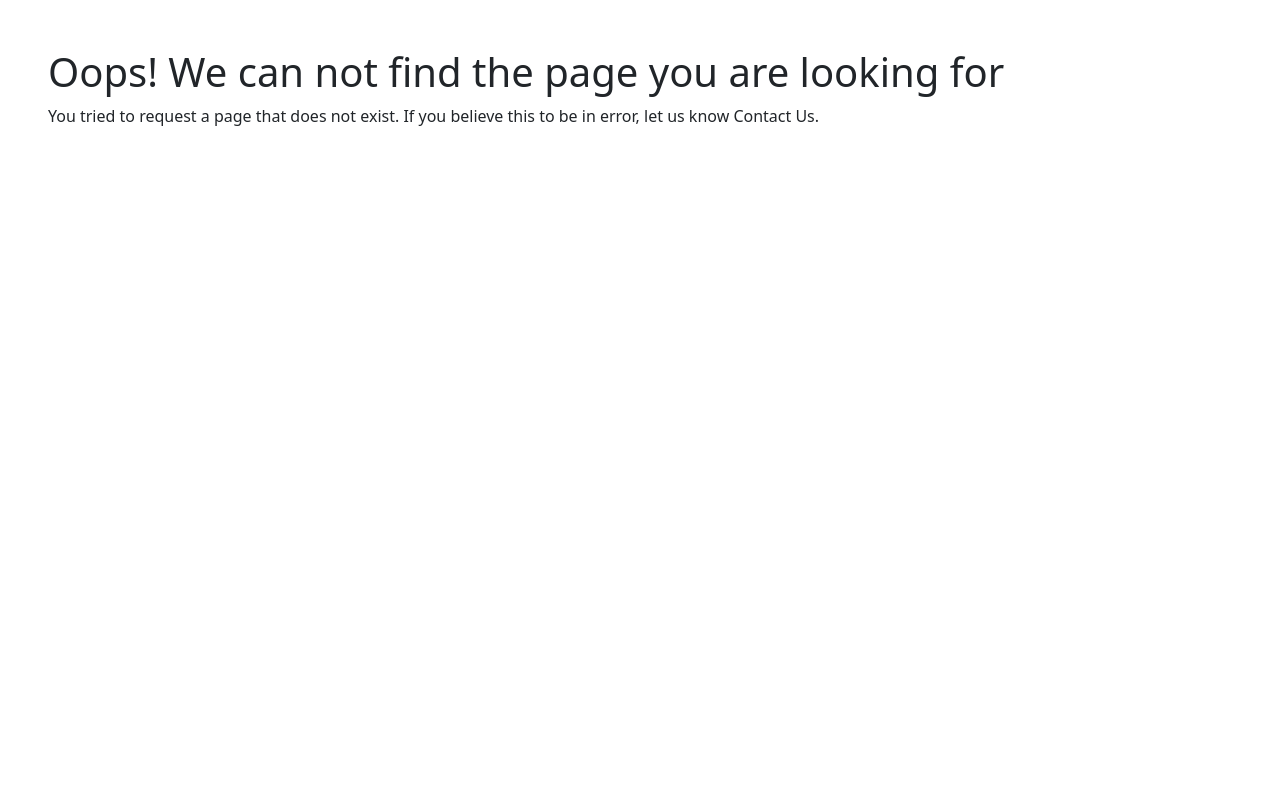
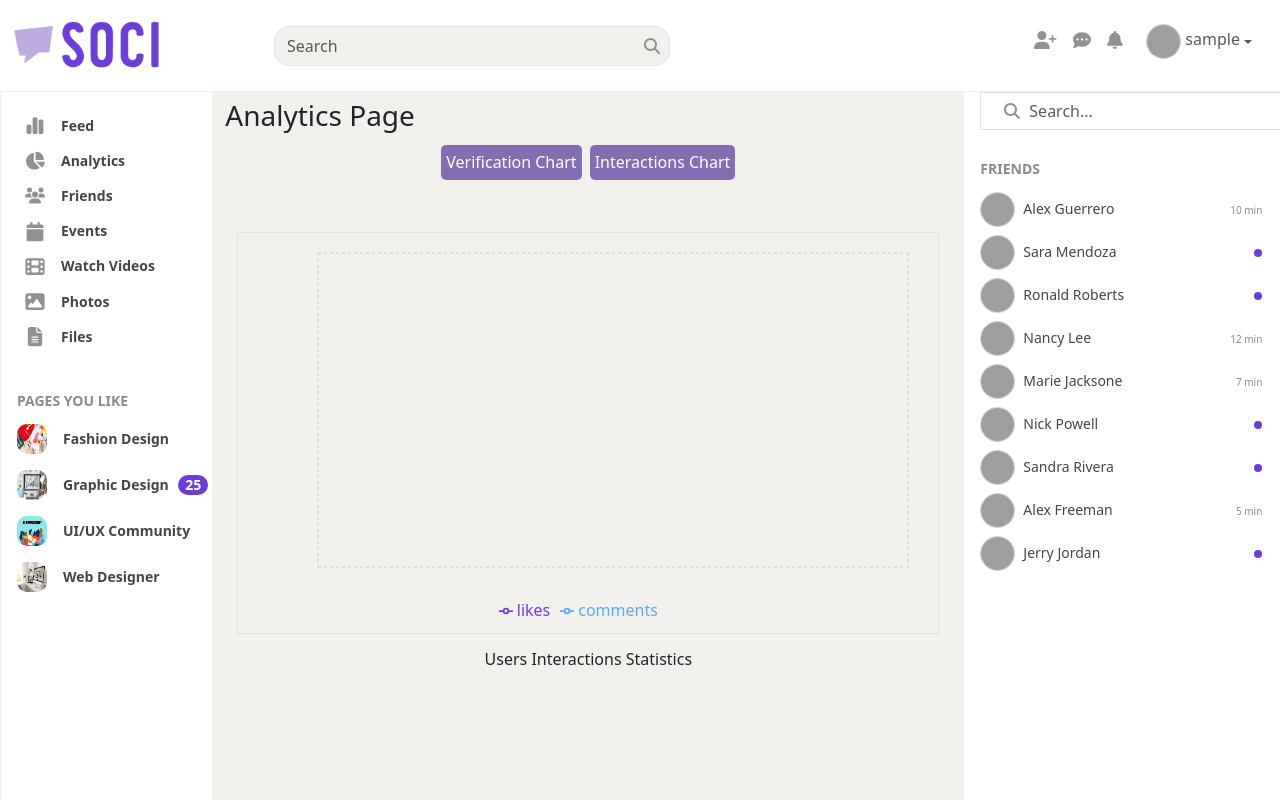
Before and after one commit to Farha-Dahman/SOCI-SocialMedia-App, a React (Create React App) app: page /analytics/interactions in a window 1280 px wide. Shown: the top 800 px of the page. Built offline with nearby package versions, Linux system fonts and the light colour scheme; no server answers; sample sign-in values are in the browser's storage; grey boxes are pictures that could not be loaded.

Commit message:
adding the analytics components for admin users

```diff
--- a/package.json
+++ b/package.json
@@ -14,6 +14,8 @@
     "@types/node": "^16.18.39",
     "@types/react": "^18.2.18",
     "@types/react-dom": "^18.2.7",
+    "@types/recharts": "^1.8.24",
+    "apexcharts": "^3.42.0",
     "axios": "^1.4.0",
     "bootstrap": "^5.3.1",
     "dayjs": "^1.11.9",
@@ -21,11 +23,13 @@
     "primeicons": "^6.0.1",
     "primereact": "^9.6.2",
     "react": "^18.2.0",
+    "react-apexcharts": "^1.4.1",
     "react-dom": "^18.2.0",
     "react-icons": "^4.10.1",
     "react-router-dom": "^6.14.2",
     "react-scripts": "5.0.1",
     "react-toastify": "^9.1.3",
+    "recharts": "^2.8.0",
     "sass": "^1.64.2",
     "typescript": "*",
     "web-vitals": "^2.1.4",
--- a/src/AppRoutes.tsx
+++ b/src/AppRoutes.tsx
@@ -14,9 +14,15 @@ import axios from "axios";
 import { usePostsStore } from "./context/posts-store";
 import SavedPost from "./posts/components/SavedPost/SavedPost";
 import ProtectedRoute from "./ProtectedRoute";
+import Analytics from "./admin/Analytics";
+import { useAppStore } from "./hooks/useAppStore";
+import VerificationChart from "./admin/components/VerificationChart";
+import InteractionsChart from "./admin/components/InteractionsChart";
 
 export const AppRoutes: React.FC = () => {
   const { setAllPosts } = usePostsStore();
+  const { role } = useAppStore();
+  const isAdmin = role === "admin";
   useEffect(() => {
     const isDataStored = localStorage.getItem("dataStored");
     if (!isDataStored) {
@@ -62,6 +68,20 @@ export const AppRoutes: React.FC = () => {
           path: "/savedPosts",
           element: <SavedPost />,
         },
+        {
+          path: "analytics/",
+          element: isAdmin ? <Analytics /> : <PageNotFound />,
+          children: [
+            {
+              index: true,
+              element: <VerificationChart />,
+            },
+            {
+              path: "interactions",
+              element: <InteractionsChart />,
+            },
+          ],
+        },
       ],
     },
     { path: "*", element: <PageNotFound /> },
--- /dev/null
+++ b/src/admin/Analytics.tsx
@@ -0,0 +1,38 @@
+import React from "react";
+import { Outlet } from "react-router-dom";
+import { useNavigate } from "react-router-dom";
+const Analytics: React.FC = () => {
+  const navigate = useNavigate();
+  const interactionsChart = () => {
+    navigate("interactions");
+  };
+  const verificationChart = () => {
+    navigate("");
+  };
+  return (
+    <div>
+      <h3 className="mt-2">Analytics Page</h3>
+      <div className="d-flex justify-content-center align-items-center">
+        <button
+          className="analytics-btn m-1"
+          title="Interactions chart"
+          onClick={verificationChart}
+        >
+          Verification Chart
+        </button>
+        <button
+          className="analytics-btn m-1"
+          title="Interactions chart"
+          onClick={interactionsChart}
+        >
+          Interactions Chart
+        </button>
+      </div>
+      <section id="content" className="content container-fluid pb-5">
+        <Outlet />
+      </section>
+    </div>
+  );
+};
+
+export default Analytics;
--- /dev/null
+++ b/src/admin/components/InteractionsChart.tsx
@@ -0,0 +1,82 @@
+import React, { useEffect, useState } from "react";
+import {
+  LineChart,
+  Line,
+  XAxis,
+  YAxis,
+  CartesianGrid,
+  Tooltip,
+  Legend,
+} from "recharts";
+import { getAllPosts } from "../../posts/data-api";
+import { Post } from "../../posts/types/types";
+import dayjs from "dayjs";
+
+const InteractionsChart: React.FC = () => {
+  const [allPosts, setAllPosts] = useState<Post[]>([]);
+  const [isLoading, setIsLoading] = useState(true);
+  useEffect(() => {
+    const getPosts = async () => {
+      try {
+        const fetchedPosts = await getAllPosts();
+        setAllPosts(fetchedPosts || []);
+        setIsLoading(false);
+      } catch (error) {
+        console.error("Error when fetching posts:", error);
+        setIsLoading(false);
+      }
+    };
+    getPosts();
+  }, []);
+  const sortedPosts = allPosts.sort((postA, postB) => {
+    const dateA = dayjs(postA.timestamp);
+    const dateB = dayjs(postB.timestamp);
+    return dateA.diff(dateB);
+  });
+
+  const data = sortedPosts.map((post) => ({
+    timestamp: new Date(post.timestamp).toLocaleDateString(),
+    likes: post.likes,
+    comments: post.comments,
+  }));
+
+  return (
+    <div className="hight-container">
+      {isLoading ? (
+        <div className="text-center mt-5">
+          <p>Loading data, please wait...</p>
+        </div>
+      ) : (
+        <>
+          <div className="text-center">
+            <div className="justify-content-center d-flex border mt-5">
+              <LineChart
+                width={700}
+                height={400}
+                data={data}
+                margin={{ top: 20, right: 30, left: 20, bottom: 10 }}
+              >
+                <CartesianGrid strokeDasharray="3 3" />
+                <XAxis
+                  dataKey="timestamp"
+                  tickFormatter={(timestamp) => {
+                    const date = new Date(timestamp);
+                    return `${date.getMonth() + 1}/${date.getFullYear()}`;
+                  }}
+                />
+                <YAxis />
+                <Tooltip />
+                <Legend />
+                <Line type="monotone" dataKey="likes" stroke="#6d3dda" />
+                <Line type="monotone" dataKey="comments" stroke="#007bff9d" />
+              </LineChart>
+            </div>
+            <h6 className="mt-3">Users Interactions Statistics</h6>
+          </div>
+        </>
+      )}
+    </div>
+  );
+};
+
+export default InteractionsChart;
--- /dev/null
+++ b/src/admin/components/VerificationChart.tsx
@@ -0,0 +1,80 @@
+import React, { useEffect, useState } from "react";
+import PieChart from "react-apexcharts";
+import { getAllPosts } from "../../posts/data-api";
+import { Post } from "../../posts/types/types";
+
+const VerificationChart: React.FC = () => {
+  const [allPosts, setAllPosts] = useState<Post[]>([]);
+  const [isLoading, setIsLoading] = useState(true);
+  useEffect(() => {
+    const getPosts = async () => {
+      try {
+        const fetchedPosts = await getAllPosts();
+        setAllPosts(fetchedPosts || []);
+        setIsLoading(false);
+      } catch (error) {
+        console.error("Error when fetching posts:", error);
+        setIsLoading(false);
+      }
+    };
+    getPosts();
+  }, []);
+
+  const verifiedUsers = allPosts.filter((post) => post.is_verified).length;
+  const notVerifiedUsers = allPosts.length - verifiedUsers;
+  const totalUsers = allPosts.length;
+
+  const verifiedPercentage = (verifiedUsers / totalUsers) * 100;
+  const notVerifiedPercentage = (notVerifiedUsers / totalUsers) * 100;
+
+  const chartData = {
+    series: [verifiedPercentage, notVerifiedPercentage],
+    options: {
+      labels: ["Verified Users", "Not Verified Users"],
+      colors: ["#6d3dda", "#b8abd4"],
+    },
+  };
+
+  return (
+    <div className="hight-container">
+      {isLoading ? (
+        <div className="text-center mt-5">
+          <p>Loading data, please wait...</p>
+        </div>
+      ) : (
+        <>
+          <div className="text-center">
+            <div className="border mt-5">
+              <PieChart
+                options={chartData.options}
+                series={chartData.series}
+                type="pie"
+                width="100%"
+                height={"400px"}
+              />
+            </div>
+            <h6 className="mt-3">Verified Users Statistics</h6>
+          </div>
+
+          <div className="mt-5">
+            <h5 className="mb-4">The Result:</h5>
+            <div className="d-flex mb-2">
+              <h6 className="me-2">
+                The percentage of verified users is:{" "}
+                {`${verifiedPercentage.toFixed(2)}`} %
+              </h6>
+            </div>
+            <div className="d-flex mb-2">
+              <h6 className="me-2">
+                The percentage of not verified users is:{" "}
+                {`${notVerifiedPercentage.toFixed(2)}`} %
+              </h6>
+            </div>
+          </div>
+        </>
+      )}
+    </div>
+  );
+};
+
+export default VerificationChart;
--- a/src/assets/style/style.scss
+++ b/src/assets/style/style.scss
@@ -325,20 +325,37 @@ footer {
     border-radius: 50%;
     width: 50px;
     height: 50px;
-    &:hover{
+    &:hover {
         background-color: $secondary-color;
     }
 }
-.app-post{
+.app-post {
     background-color: $primary-color;
     color: $background-color;
-    &:hover{
+    &:hover {
         background-color: $secondary-color;
     }
 }
-.error{
+.error {
     color: $color-error;
 }
-.hight-container{
+.hight-container {
     min-height: 100vh;
 }
+.analytics-btn {
+    background-color: $secondary-color;
+    border-radius: 5px;
+    border: none;
+    padding: 5px;
+    color: $text-color-white;
+    &:hover {
+        background-color: $background-color-login;
+        color: $secondary-color;
+        border: 1px solid $secondary-color;
+    }
+}
+.alert-info{
+    background-color: $primary-color-light;
+    color: $primary-color;
+    border-color: $primary-color;
+}
--- a/src/assets/style/variables.scss
+++ b/src/assets/style/variables.scss
@@ -1,6 +1,7 @@
 $background-color: #fff;
 $primary-color: #6d3dda;
 $secondary-color: #836eb4;
+$primary-color-light: #b8abd4;
 $text-color: #464544;
 $icon-color: #92918e;
 $background-color-light: #f1f0ed;
--- a/src/context/posts-store.tsx
+++ b/src/context/posts-store.tsx
@@ -7,7 +7,6 @@ interface PostsStore {
   showVerifiedPosts: boolean;
   setShowVerifiedPosts: (showVerifiedPosts: boolean) => void;
   savedPosts: Post[];
-  setSavedPosts: (savedPosts: Post[]) => void;
   addSavedPost: (post: Post) => void;
   removeSavedPost: (postId: number) => void;
 }
@@ -19,11 +18,18 @@ export const usePostsStore = create<PostsStore>((set) => ({
   setShowVerifiedPosts: (showVerifiedPosts) =>
     set(() => ({ showVerifiedPosts })),
   savedPosts: [],
-  setSavedPosts: (newSavedPosts) => set({ savedPosts: newSavedPosts }),
   addSavedPost: (post) =>
     set((state) => ({ savedPosts: [...state.savedPosts, post] })),
-  removeSavedPost: (postId) =>
-    set((state) => ({
-      savedPosts: state.savedPosts.filter((post) => post.user_id !== postId),
-    })),
+  removeSavedPost: (postId) => {
+    set((state) => {
+      const updatedSavedPosts = state.savedPosts.filter(
+        (post) => post.user_id !== postId,
+      );
+      const newSavedPosts = JSON.stringify(updatedSavedPosts);
+      localStorage.setItem("savedPosts", newSavedPosts);
+      return {
+        savedPosts: updatedSavedPosts,
+      };
+    });
+  },
 }));
--- a/src/data/dummy-data.ts
+++ b/src/data/dummy-data.ts
@@ -11,10 +11,12 @@ import {
   faFilm,
   faImage,
   faFileLines,
+  faChartPie,
 } from "@fortawesome/free-solid-svg-icons";
 
 const menuItems: MenuItem[] = [
   { icon: faChartSimple, text: "Feed" },
+  { icon: faChartPie, text: "Analytics" },
   { icon: faUsers, text: "Friends" },
   { icon: faCalendar, text: "Events" },
   { icon: faFilm, text: "Watch Videos" },
--- a/src/layout/components/AppMenu/components/MainMenu.tsx
+++ b/src/layout/components/AppMenu/components/MainMenu.tsx
@@ -2,16 +2,28 @@ import React from "react";
 import { FontAwesomeIcon } from "@fortawesome/react-fontawesome";
 import { IconDefinition } from "@fortawesome/free-solid-svg-icons";
 import { menuItems } from "../../../../data/dummy-data";
+import { useAppStore } from "../../../../hooks/useAppStore";
 export interface MenuItem {
   icon: IconDefinition;
   text: string;
 }
 const MainMenu: React.FC = () => {
+  const { role } = useAppStore();
+
+  const filteredMenuItems = menuItems.filter(
+    (item) => item.text !== "Analytics" || role === "admin",
+  );
   return (
     <nav className="menu mt-4 mb-5 shortcuts ps-4">
-      {menuItems.map((item, index) => (
+      {filteredMenuItems.map((item, index) => (
         <a
-          href={item.text === "Feed" ? "/" : "#"}
+          href={
+            item.text === "Feed"
+              ? "/"
+              : item.text === "Analytics"
+              ? "/analytics"
+              : "#"
+          }
           className="mb-3 d-flex align-items-center"
           key={index}
         >
--- a/src/layout/components/PageNotFound/PageNotFound.tsx
+++ b/src/layout/components/PageNotFound/PageNotFound.tsx
@@ -2,7 +2,7 @@ import React from "react";
 export const PageNotFound: React.FC = () => {
   return (
     <div className="background-content m-5 pb-5">
-      <h1>Oops! We can not find the page you are looking for</h1>
+      <h1>Oops! We can&apos;t find the page you are looking for.</h1>
       <p>
         You tried to request a page that does not exist. If you believe this to
         be in error, let us know Contact Us.
--- a/src/posts/components/SavedPost/SavedPost.tsx
+++ b/src/posts/components/SavedPost/SavedPost.tsx
@@ -10,9 +10,17 @@ const SavedPost: React.FC = () => {
     <div className="post-content p-0 hight-container">
       <h3 className="mt-2">Saved Posts</h3>
       <div className="row">
-        {savedPostsList.map((savedPost) => (
-          <PostCard key={savedPost.user_id} post={savedPost} />
-        ))}
+        {savedPostsList.length === 0 ? (
+          <div className="container">
+            <div className="alert alert-info mt-4" role="alert">
+              No saved items yet. Start saving some interesting posts!
+            </div>
+          </div>
+        ) : (
+          savedPostsList.map((savedPost) => (
+            <PostCard key={savedPost.user_id} post={savedPost} />
+          ))
+        )}
       </div>
     </div>
   );
```
Also changed, not shown: 1 other file (tests, documents, lock files or other folders).
